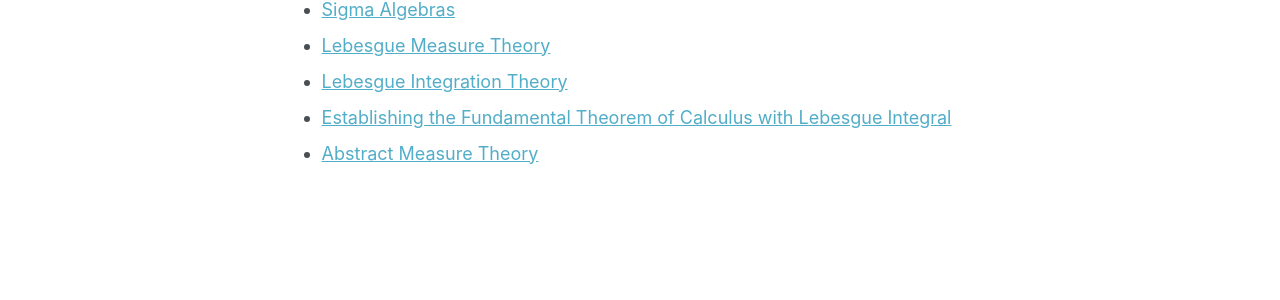
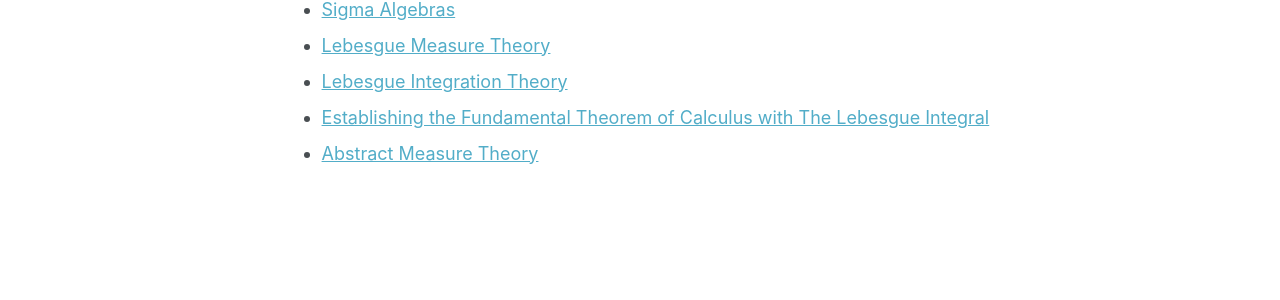
Before and after one commit to Nasser-Mohammed/Nasser-Mohammed.github.io, a Jekyll site: the page built from _pages/notes/analysis/nav.md, in a window 1280 px wide. Shown: the part 297-597 px from the top of the page. Built offline with Jekyll 4.4.1, drawn with Linux system fonts in a browser that asks for light colours.

Commit message:
Update nav.md

```diff
--- a/_pages/notes/analysis/nav.md
+++ b/_pages/notes/analysis/nav.md
@@ -9,5 +9,5 @@
 - [Sigma Algebras](sigmaAlgebras.md)
 - [Lebesgue Measure Theory](lebesguemeas.md)
 - [Lebesgue Integration Theory](lebintegral.md)
-- [Establishing the Fundamental Theorem of Calculus with Lebesgue Integral](ftc.md)
+- [Establishing the Fundamental Theorem of Calculus with The Lebesgue Integral](ftc.md)
 - [Abstract Measure Theory](abstractmeasure.md)
```
